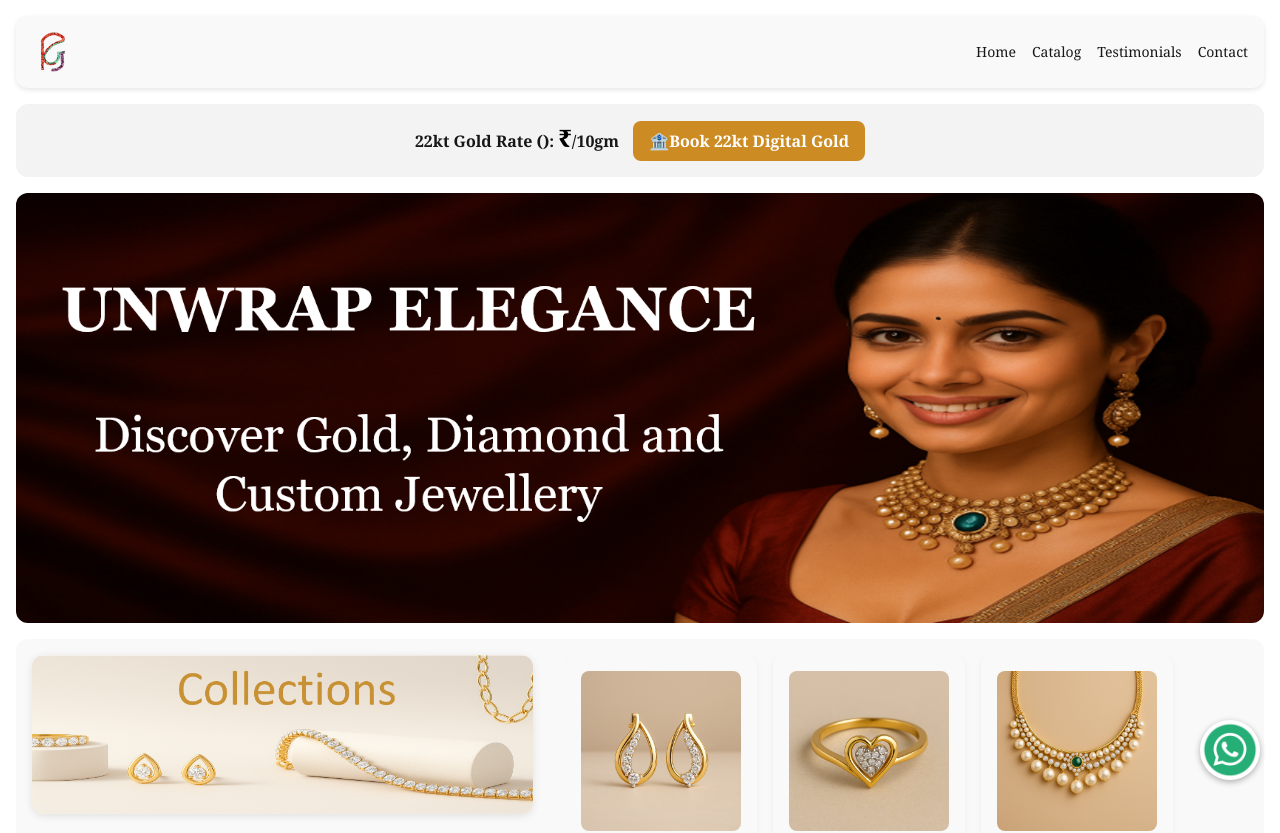
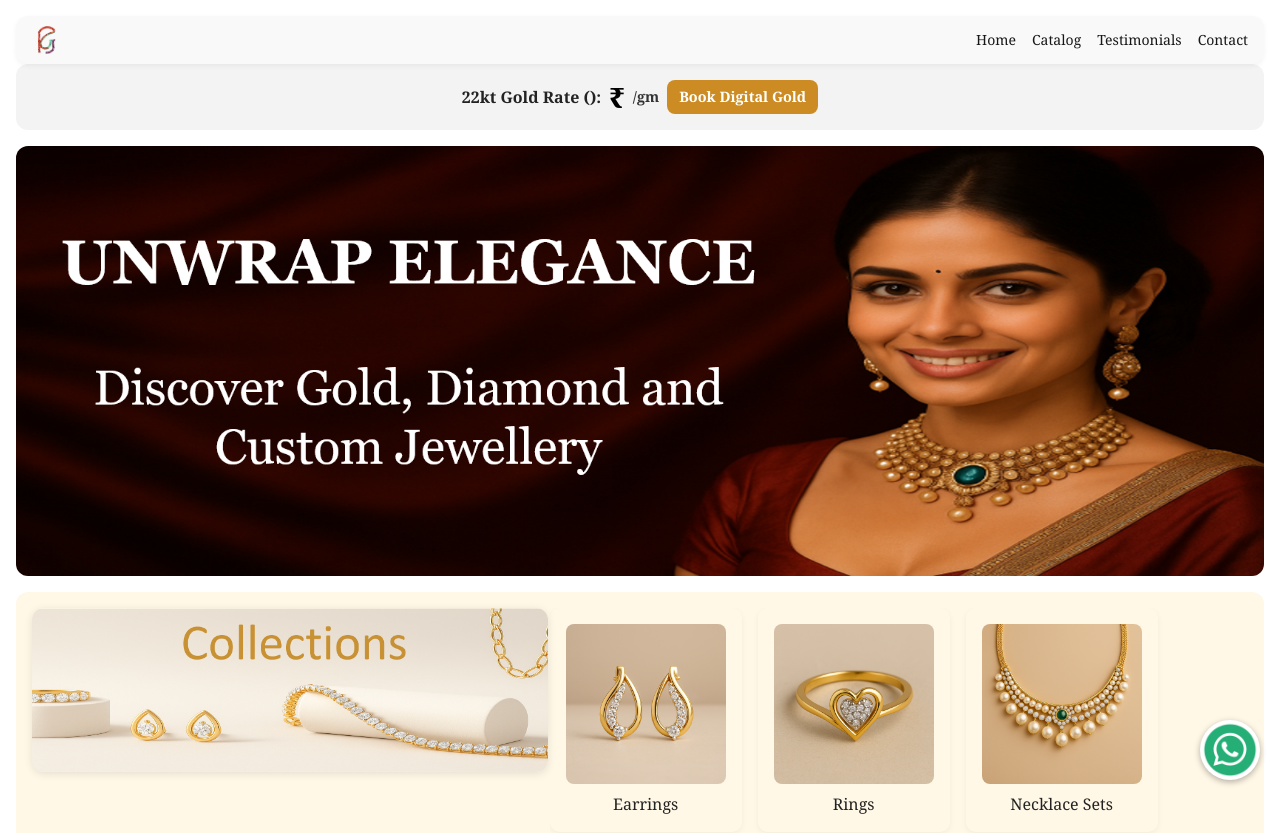
Before and after one commit to brsolutionsindia/my-catalogue, a Next.js app: page / in a window 1280 px wide. Shown: the top 833 px of the page. Built offline with nearby package versions, Linux system fonts and the light colour scheme; no server answers; the database is empty.

Commit message:
Refactored catalog page to use Suspense with useSearchParams

```diff
--- a/src/app/catalog/CatalogPage.tsx
+++ b/src/app/catalog/CatalogPage.tsx
@@ -103,9 +103,24 @@ export default function CatalogPage() {
 
       </nav>
 
-      <section className={styles.offerBanner} id="catalogue" style={{ scrollMarginTop: '100px', borderRadius: '12px', marginTop: '1rem', padding: '1rem', backgroundColor: '#f3f3f3' }}>
-        <p className={styles.offerBanner}>22kt Gold Rate ({rateDate}): <span className={styles.goldRateText}>₹{goldRate}</span>/10gm{' '}<a href="https://api.whatsapp.com/send?phone=919023130944&text=Hello%2C%20I%20am%20interested%20in%20learning%20more%20about%20your%20Digital%20Gold%20services.%20Please%20share%20the%20details." target="_blank" rel="noopener noreferrer" className={styles.bookGoldBtn}>🏦Book 22kt Digital Gold</a></p>
-      </section>
+      {/* Offer Banner */}
+      <section className={styles.offerBanner} style={{ borderRadius: '12px', backgroundColor: '#f3f3f3' }}>
+<div className={styles.offerContent}>
+    <span className={styles.goldLabel}>
+	22kt Gold Rate ({rateDate?.slice(0, 5)}):
+    </span>
+    <span className={styles.goldRateText}>₹{goldRate?.slice(0, 4)}</span>
+    <span className={styles.unitText}>/gm</span>
+    <a
+      href="https://api.whatsapp.com/send?phone=919023130944&text=Hello%2C%20I%20am%20interested%20in%20learning%20more%20about%20your%20Digital%20Gold%20services.%20Please%20share%20the%20details."
+      target="_blank"
+      rel="noopener noreferrer"
+      className={styles.bookGoldBtn}
+    >
+      Book Digital Gold
+    </a>
+  </div>
+</section>
 
       <div style={{ display: 'flex', flexWrap: 'wrap', gap: '2rem' }}>
         <aside style={{ width: '100%', maxWidth: '200px' }}>
--- a/src/app/page.module.css
+++ b/src/app/page.module.css
@@ -7,20 +7,22 @@
   display: flex;
   align-items: center;
   justify-content: space-between;
-  padding: 0.5rem 1.5rem;
-  box-shadow: 0 2px 5px rgba(0, 0, 0, 0.1);
+  flex-wrap: nowrap; /* ❗ prevent wrapping */
+  height: 48px;
+  padding: 0 1rem;
+  background: white;
+  box-shadow: 0 2px 5px rgba(0, 0, 0, 0.05);
   position: sticky;
   top: 0;
   z-index: 10;
 }
 
+
 .hamburgerMenu {
-  display: flex;
-  flex-direction: column;
-  gap: 4px;
-  cursor: pointer;
-  margin-right: 1rem;
+  height: 100%;
+  justify-content: center;
 }
+
 
 .hamburgerMenu span {
   width: 20px;
@@ -32,13 +34,18 @@
 .branding {
   display: flex;
   align-items: center;
-  gap: 0.5rem;
+  height: 100%;
+  min-width: 0;
 }
 
+
+
 .logoImg {
-  height: 40px; /* Or adjust to your desired navbar height */
+  height: 28px;
   width: auto;
+  object-fit: contain;
 }
+
 
 .logoText {
   font-size: 1.5rem;
@@ -47,11 +54,14 @@
 }
 
 .navLinks {
-  list-style: none;
   display: flex;
-  gap: 20px;
-  margin-left: auto;
+  gap: 1rem;
+  font-size: 0.95rem;
+  white-space: nowrap;    /* ❗ Prevent text wrapping */
+  overflow: hidden;
+  flex-shrink: 1;
 }
+
 
 .navLinks li {
   cursor: pointer;
@@ -107,11 +117,6 @@
   text-decoration: none;
   font-size: 1.5rem;
   display: inline-block;
-}
-
-.offerBanner {
-  text-align: center;
-  font-weight: bold;
 }
 
 .filterBar {
@@ -177,47 +182,6 @@
   text-decoration: none;
 }
 
-@media (max-width: 768px) {
-  .navLinks {
-    display: none;
-  }
-
-  .heroOverlay {
-    left: 5%;
-    top: 30%;
-    font-size: 0.9rem;
-  }
-
-  .productGrid {
-    grid-template-columns: 1fr 1fr;
-  }
-
-  .testimonialCards {
-    font-size: 0.9rem;
-  }
-}
-
-.goldRateText {
-  font-size: 1.5rem; /* or try 1.75rem for even bigger */
-  font-weight: bold;
-  color: #000;
-}
-
-.bookGoldBtn {
-  background-color: #cc8c23;
-  color: #fff;
-  padding: 8px 16px;
-  border-radius: 8px;
-  text-decoration: none;
-  font-weight: bold;
-  margin-left: 10px;
-  display: inline-block;
-  transition: background-color 0.3s ease;
-}
-
-.bookGoldBtn:hover {
-  background-color: #a66f1c;
-}
 
 .thumbnailWrapper {
   position: relative;
@@ -249,12 +213,31 @@
 }
 
 @media (max-width: 768px) {
+  .navLinks {
+    display: none;
+  }
+
   .heroOverlay {
     left: 50%;
     transform: translate(-50%, -30%);
     font-size: 1rem;
   }
+
+  .heroOverlay {
+    left: 5%;
+    top: 30%;
+    font-size: 0.9rem;
+  }
+
+  .productGrid {
+    grid-template-columns: 1fr 1fr;
+  }
+
+  .testimonialCards {
+    font-size: 0.9rem;
+  }
 }
+
 
 
 /* Ensure hero text is readable even on images */
@@ -278,19 +261,22 @@
 
 
 .catalogSection {
-  padding: 2rem;
+  padding: 1rem 1rem 0.5rem 1rem; /* 👈 Reduce bottom padding */
+  background-color: #0000;
 }
 
 .catalogContainer {
   display: flex;
   flex-wrap: wrap;
-  gap: 2rem;
+  gap: 0.1rem; /* 👈 Reduce gap from 2rem to 1rem */
   align-items: flex-start;
 }
+
 
 .catalogBanner {
   flex: 1 1 40%;
   min-width: 300px;
+  margin-bottom: 0.05rem; /* 👈 Add this line */
 }
 
 .bannerImage {
@@ -411,3 +397,57 @@
   height: auto;
   object-fit: cover;
 }
+
+
+.offerBanner {
+  background-color: #f3f3f3;
+  border-radius: 12px;
+  padding: 0.75rem 1rem;
+  display: flex;
+  justify-content: center;
+  align-items: center;
+  font-family: 'Georgia', serif;
+  overflow: hidden;
+}
+
+.offerContent {
+  display: flex;
+  align-items: center;
+  flex-wrap: nowrap;
+  gap: 0.5rem;
+  white-space: nowrap;
+  font-size: clamp(0.8rem, 2.5vw, 1rem);
+  font-weight: bold;
+  text-align: center;
+}
+
+.goldLabel {
+  color: #222;
+}
+
+.goldRateText {
+  font-size: clamp(1.25rem, 3vw, 1.75rem);
+  font-weight: bold;
+  color: #000;
+}
+
+.unitText {
+  color: #333;
+  font-size: 0.9em;
+}
+
+.bookGoldBtn {
+  background-color: #cc8c23;
+  color: white;
+  padding: 6px 12px;
+  border-radius: 8px;
+  font-size: clamp(0.75rem, 2vw, 0.9rem);
+  font-weight: bold;
+  white-space: nowrap;
+  text-decoration: none;
+  transition: background-color 0.3s ease;
+}
+
+.bookGoldBtn:hover {
+  background-color: #a66f1c;
+}
--- a/src/app/page.tsx
+++ b/src/app/page.tsx
@@ -1,4 +1,3 @@
-
 'use client';
 
 import styles from './page.module.css';
@@ -52,7 +51,7 @@ export default function Home() {
 >
   {/* Logo Section */}
   <div className={styles.branding}>
-    <Image src="/logo.png" alt="Logo" width={100} height={50} className={styles.logoImg} />
+    <Image src="/logo.png" alt="Logo" width={80} height={30} className={styles.logoImg} />
   </div>
 
   {/* Navigation Links */}
@@ -65,9 +64,23 @@ export default function Home() {
 </nav>
 
       {/* Offer Banner */}
-      <section className={styles.offerBanner} style={{ borderRadius: '12px', marginTop: '1rem', padding: '1rem', backgroundColor: '#f3f3f3' }}>
-        <p className={styles.offerBanner}>22kt Gold Rate ({rateDate}): <span className={styles.goldRateText}>₹{goldRate}</span>/10gm{' '}<a href="https://api.whatsapp.com/send?phone=919023130944&text=Hello%2C%20I%20am%20interested%20in%20learning%20more%20about%20your%20Digital%20Gold%20services.%20Please%20share%20the%20details." target="_blank" rel="noopener noreferrer" className={styles.bookGoldBtn}>🏦Book 22kt Digital Gold</a></p>
-      </section>
+      <section className={styles.offerBanner} style={{ borderRadius: '12px', backgroundColor: '#f3f3f3' }}>
+<div className={styles.offerContent}>
+    <span className={styles.goldLabel}>
+	22kt Gold Rate ({rateDate?.slice(0, 5)}):
+    </span>
+    <span className={styles.goldRateText}>₹{goldRate?.slice(0, 4)}</span>
+    <span className={styles.unitText}>/gm</span>
+    <a
+      href="https://api.whatsapp.com/send?phone=919023130944&text=Hello%2C%20I%20am%20interested%20in%20learning%20more%20about%20your%20Digital%20Gold%20services.%20Please%20share%20the%20details."
+      target="_blank"
+      rel="noopener noreferrer"
+      className={styles.bookGoldBtn}
+    >
+      Book Digital Gold
+    </a>
+  </div>
+</section>
 
       {/* Hero */}
       <section className={styles.hero} style={{ borderRadius: '12px', marginTop: '1rem', overflow: 'hidden' }}>
@@ -75,7 +88,7 @@ export default function Home() {
       </section>
 
       {/* Product Grid */}
-      <section id="catalogue" className={styles.catalogSection} style={{ borderRadius: '12px', marginTop: '1rem', padding: '1rem', backgroundColor: '#f9f9f9' }}>
+      <section id="catalogue" className={styles.catalogSection} style={{ borderRadius: '12px', marginTop: '1rem', padding: '1rem', backgroundColor: '#fff8e7' }}>
         <div className={styles.catalogContainer}>
           <div className={styles.catalogBanner}><Image src="/products-banner.png" alt="Product Banner" width={500} height={350} className={styles.bannerImage} /></div>
           <div className={styles.catalogSlider}>
```
